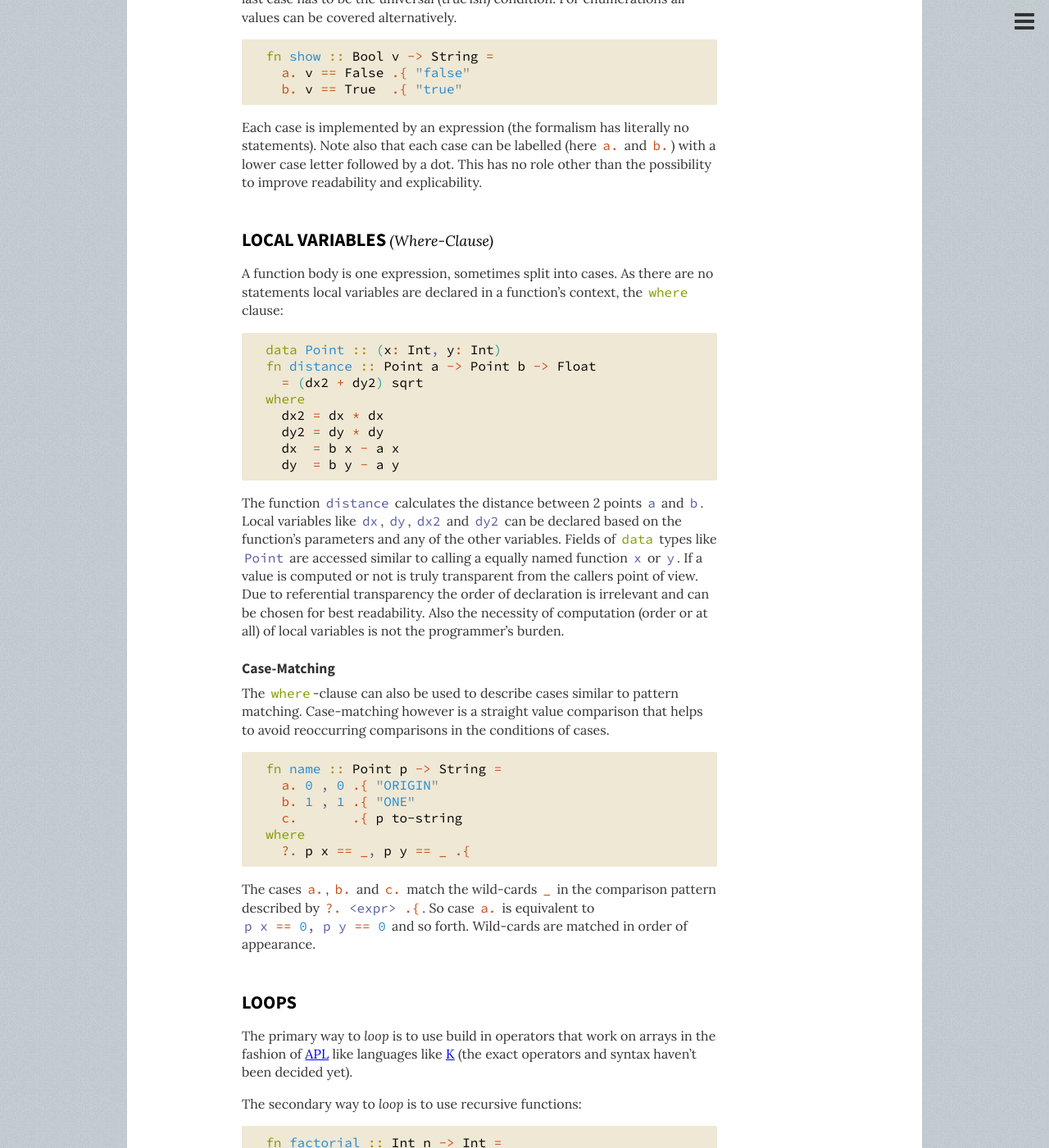
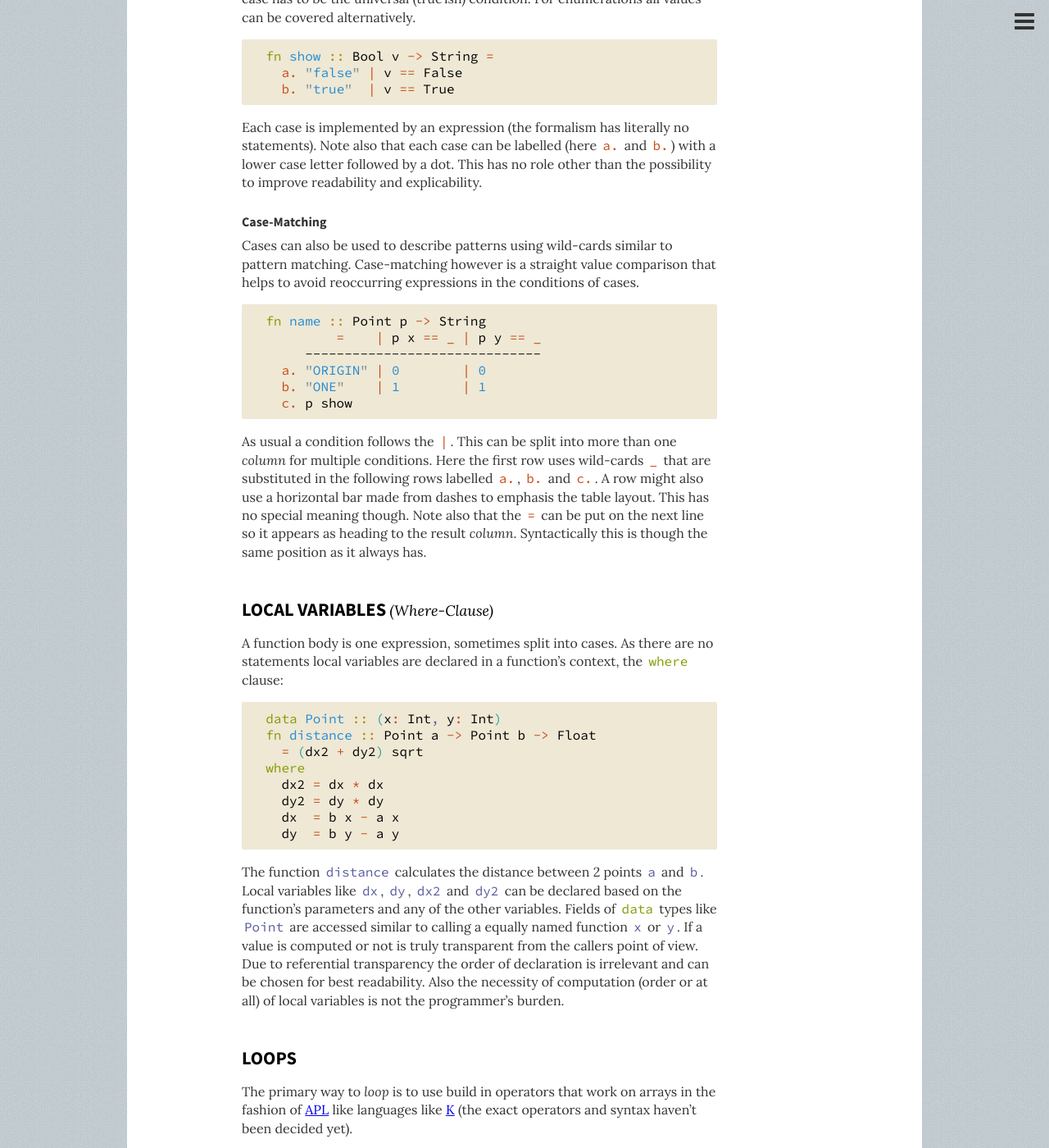
Before and after one commit to bruno-lang/bruno-lang.github.io, a Jekyll site: the page built from in-a-nutshell/index.md, in a window 1280 px wide and 1400 px high, scrolled down 10999 px. Shown: the whole window at 82% size. Built offline with Jekyll 4.4.1, drawn with Linux system fonts in a browser that asks for light colours; nearby versions of some CDN libraries; some of the changed text lies outside the part shown.

Commit message:
syntax changes: fn cases, processes

```diff
--- a/_layouts/default.html
+++ b/_layouts/default.html
@@ -36,9 +36,9 @@ function highlight(_, html) {
 	.replace(/(\()(:=)/g, "$1<op>$2</op>")
 	.replace(/(^|\s|\()(\+&gt;)(\s|$|\)|,)/g, "$1<op>$2</op>$3")
 	.replace(/(^|[^\.])(\.\.)($|[^\.])/g, "$1<op>$2</op>$3")
-	.replace(/(_|~|\.{)/g, "<op>$1</op>")
+	.replace(/(_|~)/g, "<op>$1</op>")
 	.replace(/(\s|^|\()(-&gt;)(\s|$|\))/g, "$1<op>$2</op>$3")
-	.replace(/(\s|^)(=|\|=|&amp;)(\s|$)/g, "$1<op>$2</op>$3")
+	.replace(/(\s|^)(=|\|=|&amp;|\|)(\s|$)/g, "$1<op>$2</op>$3")
 	.replace(/(\s|^)([a-z?]\.)/g, "$1<op>$2</op>")
 	.replace(/([\s])([0-9]\.) /g, "$1<op>$2</op> ")
 	.replace(/([^:]|^)(:)([ \]\)\}*\n]|$)/g, "$1<op>$2</op>$3")
--- a/in-a-nutshell/index.md
+++ b/in-a-nutshell/index.md
@@ -442,23 +442,43 @@ declaration syntax. This implies that the construct cannot be nested. Extension
 functions and the `where` clause are used to avoid nesting, as shown soon.
 
 		fn min :: Int a -> Int b -> Int =
-			a < b .{ a
-			      .{ b
+			a | a < b
+			b
 
 The `min`imum of two values `a` and `b` is `a` in case `a < b` otherwise `b`.
-The cases `<condition> .{ <expr>` are checked in order of appearance.
+The cases `<expr> | <condition>` are checked in order of appearance.
 The last case has to be the universal (true'ish) condition.
 For enumerations all values can be covered alternatively.
 
 		fn show :: Bool v -> String =
-			a. v == False .{ "false"
-			b. v == True  .{ "true"
+			a. "false" | v == False
+			b. "true"  | v == True
 
 Each case is implemented by an expression (the formalism has literally no
 statements).
 Note also that each case can be labelled (here `a.` and `b.`) with a lower case
 letter followed by a dot. This has no role other than the possibility to
 improve readability and explicability.
+
+##### Case-Matching
+Cases can also be used to describe patterns using wild-cards similar to pattern
+matching. Case-matching however is a straight value comparison that
+helps to avoid reoccurring expressions in the conditions of cases.
+
+		fn name :: Point p -> String
+			       =    | p x == _ | p y == _
+			   ------------------------------
+			a. "ORIGIN" | 0        | 0
+			b. "ONE"    | 1        | 1
+			c. p show
+
+As usual a condition follows the `|`. This can be split into more than one
+_column_ for multiple conditions. Here the first row uses wild-cards `_` that
+are substituted in the following rows labelled `a.`, `b.` and `c.`.
+A row might also use a horizontal bar made from dashes to emphasis the table
+layout. This has no special meaning though. Note also that the `=` can be put
+on the next line so it appears as heading to the result _column_. Syntactically
+this is though the same position as it always has.
 
 ### Local Variables _(Where-Clause)_
 A function body is one expression, sometimes split into cases. As there are no
@@ -484,23 +504,6 @@ Due to referential transparency the order of declaration is irrelevant and
 can be chosen for best readability. Also the necessity of computation (order or
 at all) of local variables is not the programmer's burden.
 
-#### Case-Matching
-The `where`-clause can also be used to describe cases similar to pattern
-matching. Case-matching however is a straight value comparison that
-helps to avoid reoccurring comparisons in the conditions of cases.
-
-		fn name :: Point p -> String =
-			a. 0 , 0 .{ "ORIGIN"
-			b. 1 , 1 .{ "ONE"
-			c.       .{ p to-string
-		where
-			?. p x == _, p y == _ .{
-
-The cases `a.`, `b.` and `c.` match the wild-cards `_` in the comparison
-pattern described by `?. <expr> .{`. So case `a.` is equivalent to
-`p x == 0, p y == 0` and so forth. Wild-cards are matched in order of
- appearance.
-
 ### Loops
 The primary way to _loop_ is to use build in operators that work on arrays in
 the fashion of
@@ -511,8 +514,8 @@ languages like [K](http://en.wikipedia.org/wiki/K_%28programming_language%29)
 The secondary way to _loop_ is to use recursive functions:
 
 		fn factorial :: Int n -> Int =
-			n == 0 .{ 1
-			       .{ n * factorial (n - 1)
+			1 | n == 0
+			n * factorial (n - 1)
 
 All tail recursive functions will use tail call elimination, thus not create/use
 stack frames. Due to referential transparency and _annotated_ commutativity of
@@ -923,9 +926,9 @@ Any type (`_`) for which an implementation of the `eq` operation exists
 in usage context is a member of the type family `E`.
 
 		fn index-of :: E[*] arr -> E sample -> Int pos -> Int? =
-			pos >= arr length    .{ ()
-			arr at pos eq sample .{ pos
-			                     .{ arr index-of (e, pos + 1)
+			()  | pos >= arr length
+			pos | arr at pos eq sample
+			arr index-of (e, pos + 1)
 
 The function `index-of` is implemented using the operation `eq` to compare the
 `sample` with the actual element `e`. Because `E` is constraint to types for
@@ -985,8 +988,8 @@ On the basis of `S1` and `E1` functions can be declared using the `Stack`
 operations.
 
 		fn init :: S1 stack -> E1 e -> S1 =
-			stack top is-nothing? .{ stack push e
-			                      .{ stack
+			stack push e | stack top is-nothing?
+			stack
 
 The `init` function only pushes the element `e` to the `stack` if the stack is
 empty, otherwise the stack is left unchanged. `S1` is known to follow the `Stack`
@@ -1764,7 +1767,6 @@ this should not be confused with dependent typing.
 
 
 ### Primitives
-Primitives are the _base types_ of a bruno VM.
 
 ##### Uninterpreted
 
@@ -1838,6 +1843,13 @@ Primitives are the _base types_ of a bruno VM.
 		data Next     :: Byte & (#1\MBit[7])
 		data CharCode :: Byte[1-4] & (Next[0-3]\Null)
 		data Text     :: Byte[0-*] & CharCode[0-*]
+
+`Process`
+: base enumeration for all processes describing all possible system exceptions.
+
+		data Process :: [~]
+			{ Out-Of-Heap-Space => [],
+			| Out-Of-Disk-Space => [] }
 
 ### Type Constructors
 Many qualities of values can be expressed through types. The first group (in
```
Also changed, not shown: other parts of in-a-nutshell/index.md (+7 -4 lines).
